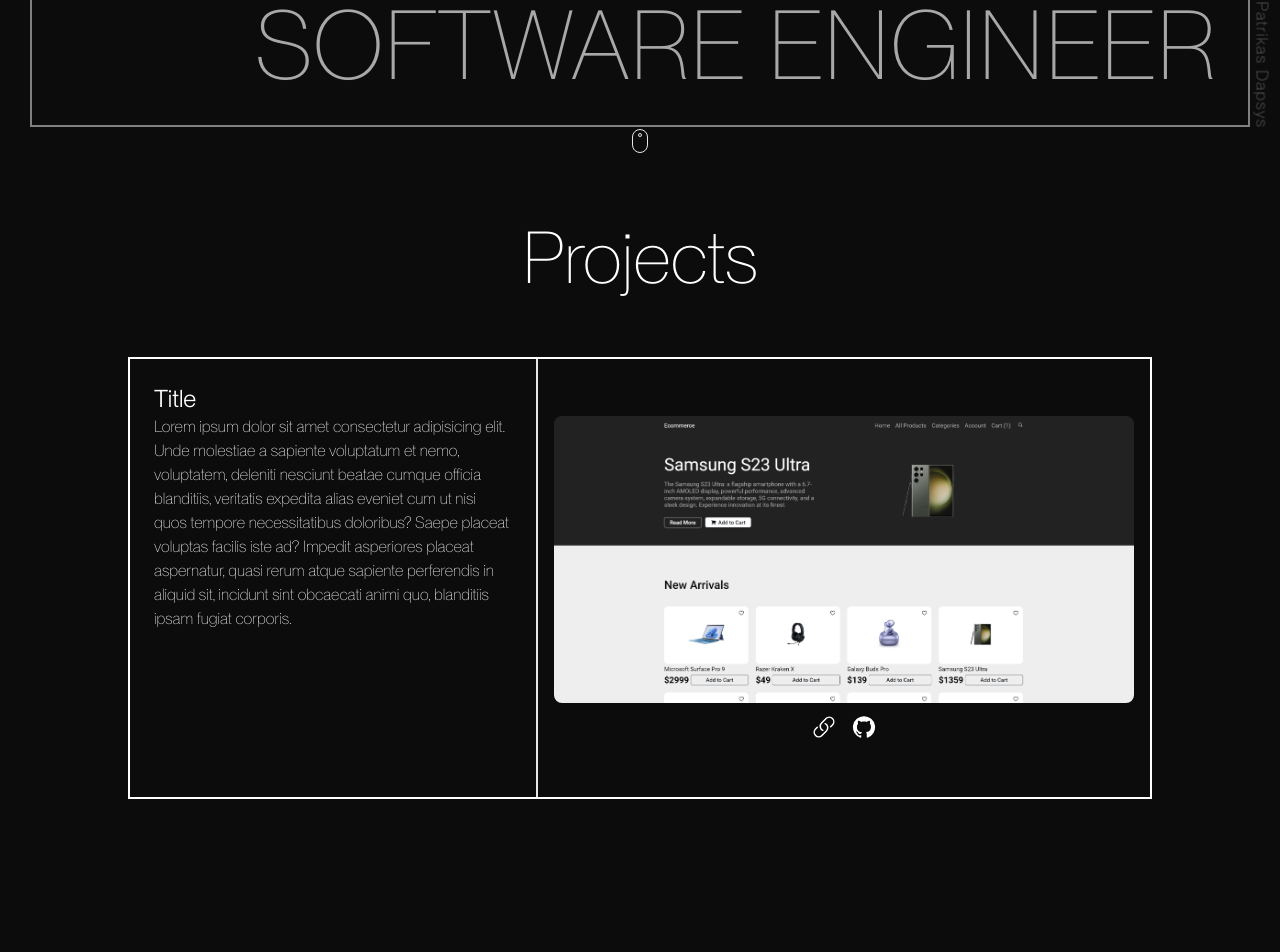
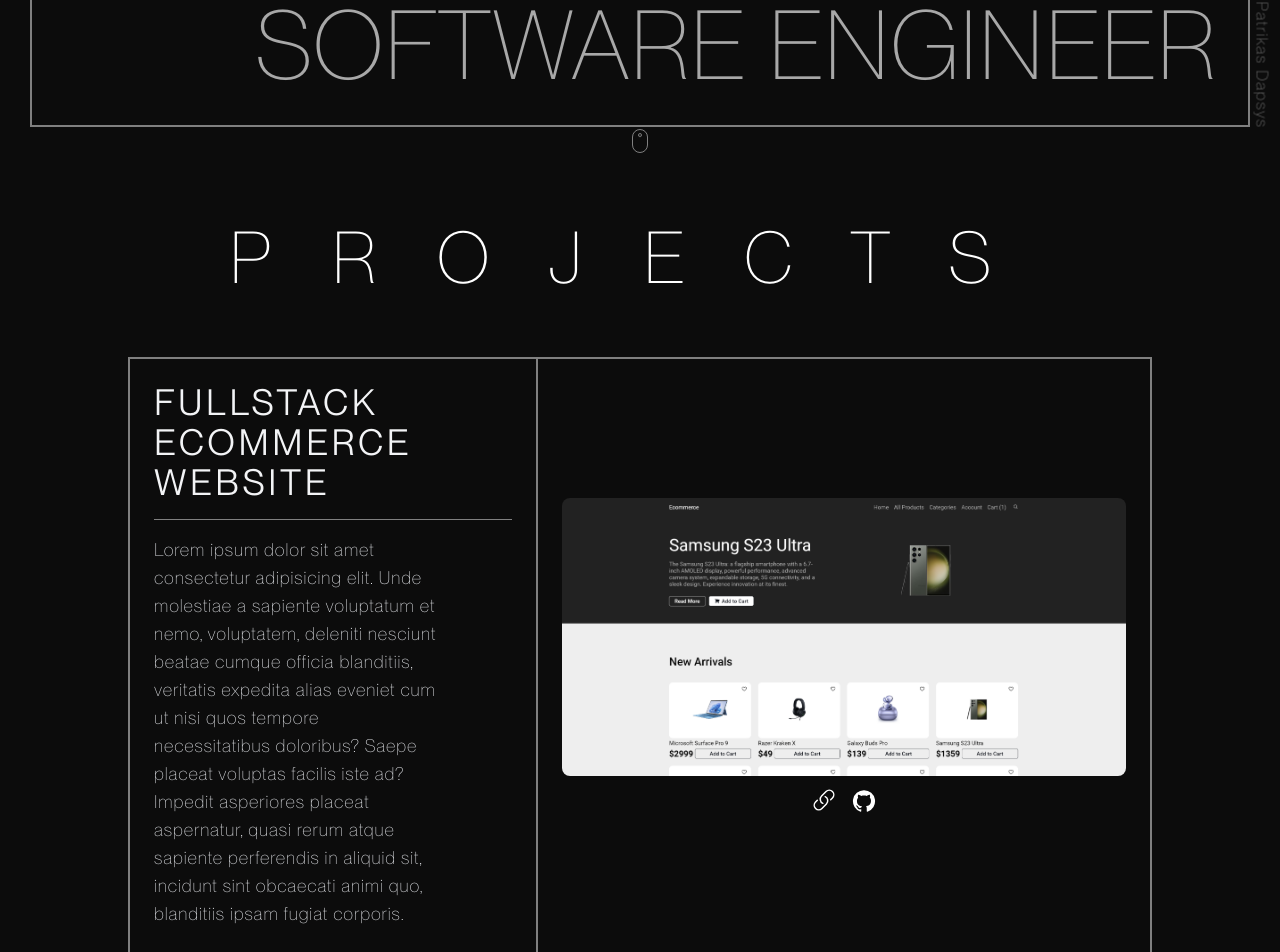
Before and after one commit to PatrikasDapsys/Eportfolio-07-23, a React (Vite) app: page / in a window 1280 px wide. Shown: the part 643-1595 px from the top of the page. Built offline with nearby package versions, Linux system fonts and the light colour scheme.

Commit message:
still working on projects section

```diff
--- a/src/components/LandingPage.jsx
+++ b/src/components/LandingPage.jsx
@@ -28,7 +28,7 @@
         <div className="w-1 h-1 border rounded-full absolute animate-bouncing"></div>
       </a>
       {/* INNER TEXT */}
-      <div className="w-full border-2 border-primary-500 flex flex-col justify-between">
+      <div className="w-full border-2 flex flex-col justify-between">
         <div className="text-white text-3xl w-[80%] sm:w-[50%] p-4 xs:p-8">
           <div className="mb-3 text-5xl md:text-6xl xl:text-7xl">
             Patrikas Dapsys
--- a/src/components/ProjectsPage.jsx
+++ b/src/components/ProjectsPage.jsx
@@ -1,34 +1,61 @@
 import React from "react";
 import pic from "../assets/ecom-front-thumb.png";
 import GitHubIcon from "@mui/icons-material/GitHub";
+import { Link } from "react-router-dom";
+
+const data = [
+  {
+    title: "Fullstack Ecommerce website",
+    description:
+      "loremloremloremloremloremloremloremloremloremloremloremloremloremloremloremloremloremloremloremloremlorem",
+    img: { pic },
+    link: "tess",
+    github: "tess",
+  },
+];
 
 function ProjectsPage() {
   return (
     <section
       id="projects"
-      className="h-screen pt-16  bg-primary-900 text-white flex flex-col items-center"
+      className="min-h-screen pt-16  bg-primary-900 text-white flex flex-col items-center"
     >
-      <h1 className="text-5xl md:text-6xl xl:text-7xl pb-16">Projects</h1>
+      <h1 className="text-5xl md:text-6xl xl:text-7xl pb-16 uppercase tracking-[60px]">
+        Projects
+      </h1>
+
       {/* PROJECTS */}
-      <div className="border-2 border-white w-4/5 h-3/5 grid grid-cols-[0.8fr,1.2fr]">
+      <div className="border-2 w-4/5 grid grid-cols-[0.8fr,1.2fr]">
         {/* TEXT */}
         <div className="border-r-2">
           <div className="p-3 xs:p-6">
-            <h2 className="text-2xl font-normal">Title</h2>
-            Lorem ipsum dolor sit amet consectetur adipisicing elit. Unde
-            molestiae a sapiente voluptatum et nemo, voluptatem, deleniti
-            nesciunt beatae cumque officia blanditiis, veritatis expedita alias
-            eveniet cum ut nisi quos tempore necessitatibus doloribus? Saepe
-            placeat voluptas facilis iste ad? Impedit asperiores placeat
-            aspernatur, quasi rerum atque sapiente perferendis in aliquid sit,
-            incidunt sint obcaecati animi quo, blanditiis ipsam fugiat corporis.
+            <h2 className="text-4xl font-normal tracking-widest uppercase text-gray-100">
+            Fullstack Ecommerce website
+            </h2>
+            <hr className="my-4" />
+            <p className="w-4/5 text-lg tracking-wider text-gray-200">
+              Lorem ipsum dolor sit amet consectetur adipisicing elit. Unde
+              molestiae a sapiente voluptatum et nemo, voluptatem, deleniti
+              nesciunt beatae cumque officia blanditiis, veritatis expedita
+              alias eveniet cum ut nisi quos tempore necessitatibus doloribus?
+              Saepe placeat voluptas facilis iste ad? Impedit asperiores placeat
+              aspernatur, quasi rerum atque sapiente perferendis in aliquid sit,
+              incidunt sint obcaecati animi quo, blanditiis ipsam fugiat
+              corporis.
+            </p>
           </div>
         </div>
         {/* IMG */}
-        <div className=" p-4 flex items-center justify-center flex-col">
-          <img src={pic} alt="" className="rounded-lg overflow-hidden" />
+        <div className=" p-6 flex items-center justify-center flex-col z-[2]">
+          <Link to={"/project/ecom"}>
+            <img
+              src={pic}
+              alt=""
+              className="rounded-lg overflow-hidden transition ease-linear w-full hover:scale-[1.03]"
+            />
+          </Link>
           <div className="flex pt-3 gap-4">
-            <a>
+            <Link to={"/project/ecom"}>
               <svg
                 xmlns="http://www.w3.org/2000/svg"
                 fill="none"
@@ -43,13 +70,14 @@
                   d="M13.19 8.688a4.5 4.5 0 011.242 7.244l-4.5 4.5a4.5 4.5 0 01-6.364-6.364l1.757-1.757m13.35-.622l1.757-1.757a4.5 4.5 0 00-6.364-6.364l-4.5 4.5a4.5 4.5 0 001.242 7.244"
                 />
               </svg>
-            </a>
-            <a className="">
+            </Link>
+            <a href="" className="">
               <GitHubIcon />
             </a>
           </div>
         </div>
       </div>
+
     </section>
   );
 }
--- a/src/index.css
+++ b/src/index.css
@@ -51,6 +51,7 @@
   font-weight: 200;
   -ms-overflow-style: none; /* IE and Edge */
   scrollbar-width: none; /* Firefox */
+  @apply border-primary-500;
 }
 
 ::-webkit-scrollbar {
```
